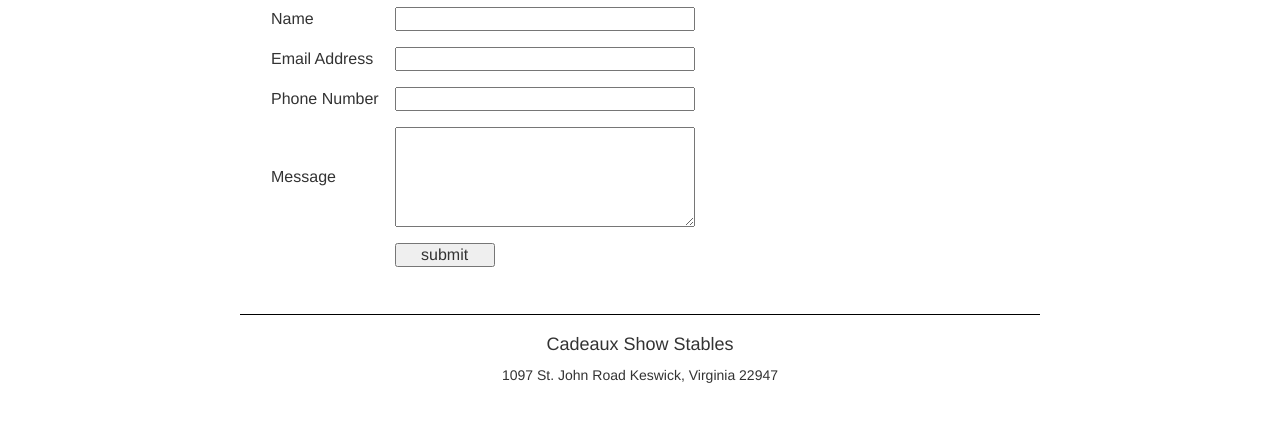
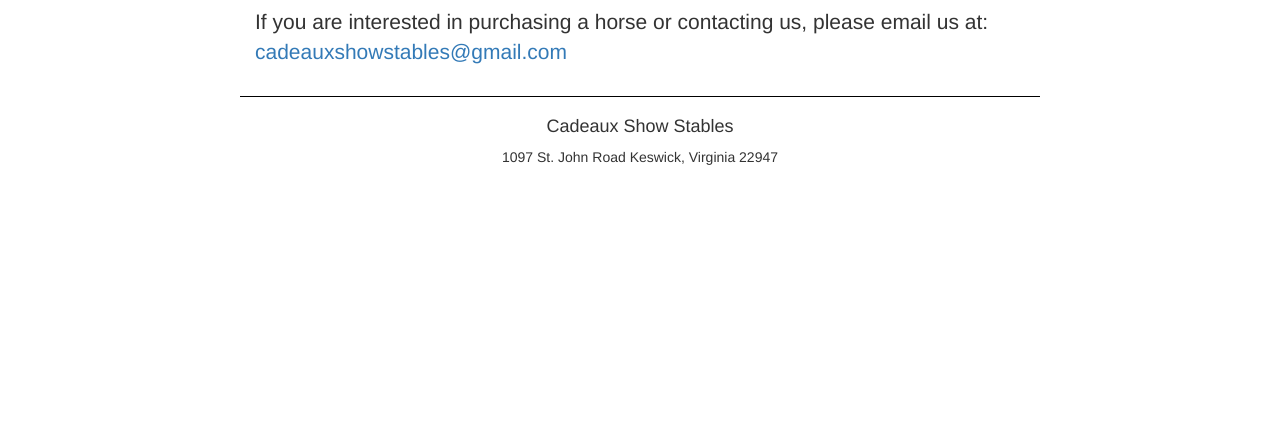
Before and after one commit to ejcx/cadeauxshowstables.github.io, a plain HTML site: page contact.html in a window 1280 px wide. Shown: the part 361-782 px from the top of the page. Drawn offline with nearby package versions, Linux system fonts and the light colour scheme.

Commit message:
Remove form. Killing this server

```diff
--- a/contact.html
+++ b/contact.html
@@ -90,25 +90,7 @@
   <div class="container-fluid content_body">
     <h2>Contact Me</h2>
     <div class="lead">
-      <form method="POST" action="https://ejj.io/contact_cadeaux.php">
-        <table>
-          <tr>
-            <td>Name</td><td><input name="name"  id="name" type="text"/></td>
-          </tr>
-          <tr>
-            <td>Email Address</td><td><input name="email"  id="email" type="email"/></td>
-          </tr>
-          <tr>
-            <td>Phone Number</td><td><input name="phone" id="phone" type="phone"/></td>
-          </tr>
-          <tr>
-            <td>Message</td><td><textarea name=="message" id="message"></textarea></td>
-          </tr>
-          <tr>
-            <td></td><td><input style="max-width:100px" type="submit" value="submit"/>
-          </tr>
-        </table>
-      </form>
+      If you are interested in purchasing a horse or contacting us, please email us at: <a href="mailto:cadeauxshowstables@gmail.com">cadeauxshowstables@gmail.com</a>
     </div>
   </div>
   <div class="footer">
```
